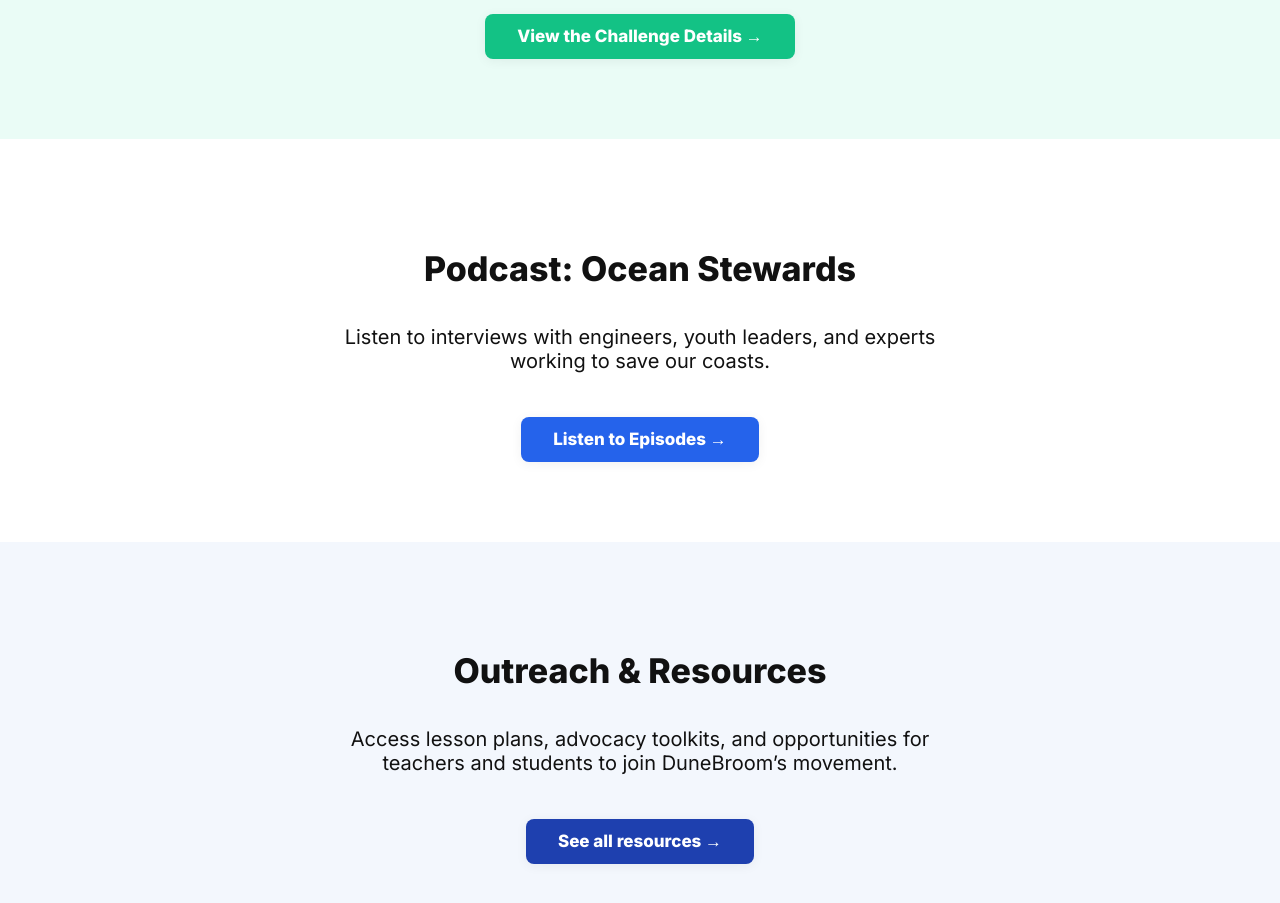
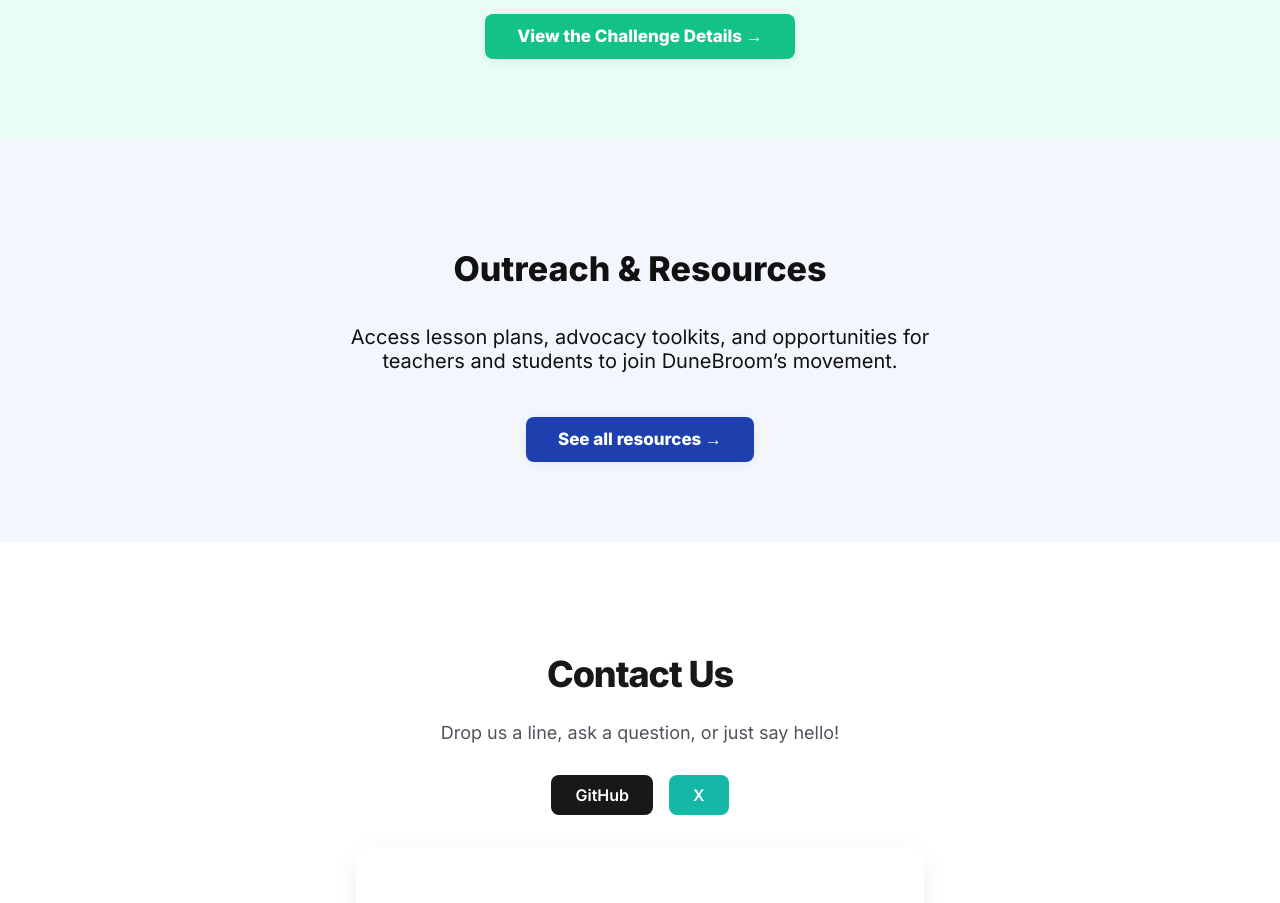
Before and after one commit to groverneev/DuneBroom_Website, a Next.js app: page / in a window 1280 px wide. Shown: the part 1460-2363 px from the top of the page. Built offline with nearby package versions, Linux system fonts and the light colour scheme; grey boxes are pictures that could not be loaded.

Commit message:
idk_what_to_write

```diff
--- a/app/about_me/page.tsx
+++ b/app/about_me/page.tsx
@@ -102,8 +102,7 @@ export default function AboutPage() {
             fontSize: 18,
             color: '#222'
           }}>
-Neev founded DuneBroom in September 2024 after combining his interests in machine learning, robotics, and environmental impact. What started as a simple project quickly evolved into an autonomous beach-cleaning robot, blending 3D printing, computer vision, and hardware design. Through DuneBroom, Neev aims to apply technology to solve real-world sustainability challenges while continuing to experiment with new engineering ideas.
-
+            Neev founded DuneBroom in September 2024 after combining his interests in machine learning, robotics, and environmental impact. What started as a simple project quickly evolved into an autonomous beach-cleaning robot, blending 3D printing, computer vision, and hardware design. Through DuneBroom, Neev aims to apply technology to solve real-world sustainability challenges while continuing to experiment with new engineering ideas.
             <br />
             <br />
           </p>
--- a/app/page.tsx
+++ b/app/page.tsx
@@ -94,36 +94,6 @@ export default function Home() {
   transition: 'background 0.2s, color 0.2s'
 }}>
   View the Challenge Details &rarr;
-</a>
-      </section>
-
-      {/* PODCAST PREVIEW */}
-      <section id="podcast" style={{
-        background: '#fff',
-        color: '#111',
-        padding: '5rem 2rem',
-        display: 'flex',
-        flexDirection: 'column',
-        alignItems: 'center'
-      }}>
-        <h2 style={{ fontSize: 34, fontWeight: 700, marginBottom: 16 }}>Podcast: Ocean Stewards</h2>
-        <p style={{ fontSize: 20, maxWidth: 650, textAlign: 'center' }}>
-          Listen to interviews with engineers, youth leaders, and experts working to save our coasts.
-        </p>
-<a href="/podcast" style={{
-  marginTop: 24,
-  display: 'inline-block',
-  background: '#2563eb',
-  color: '#fff',
-  fontWeight: 700,
-  borderRadius: 8,
-  padding: '12px 32px',
-  fontSize: 17,
-  textDecoration: 'none',
-  boxShadow: '0 2px 12px rgba(0,0,0,0.06)',
-  transition: 'background 0.2s, color 0.2s'
-}}>
-  Listen to Episodes &rarr;
 </a>
       </section>
 
```
